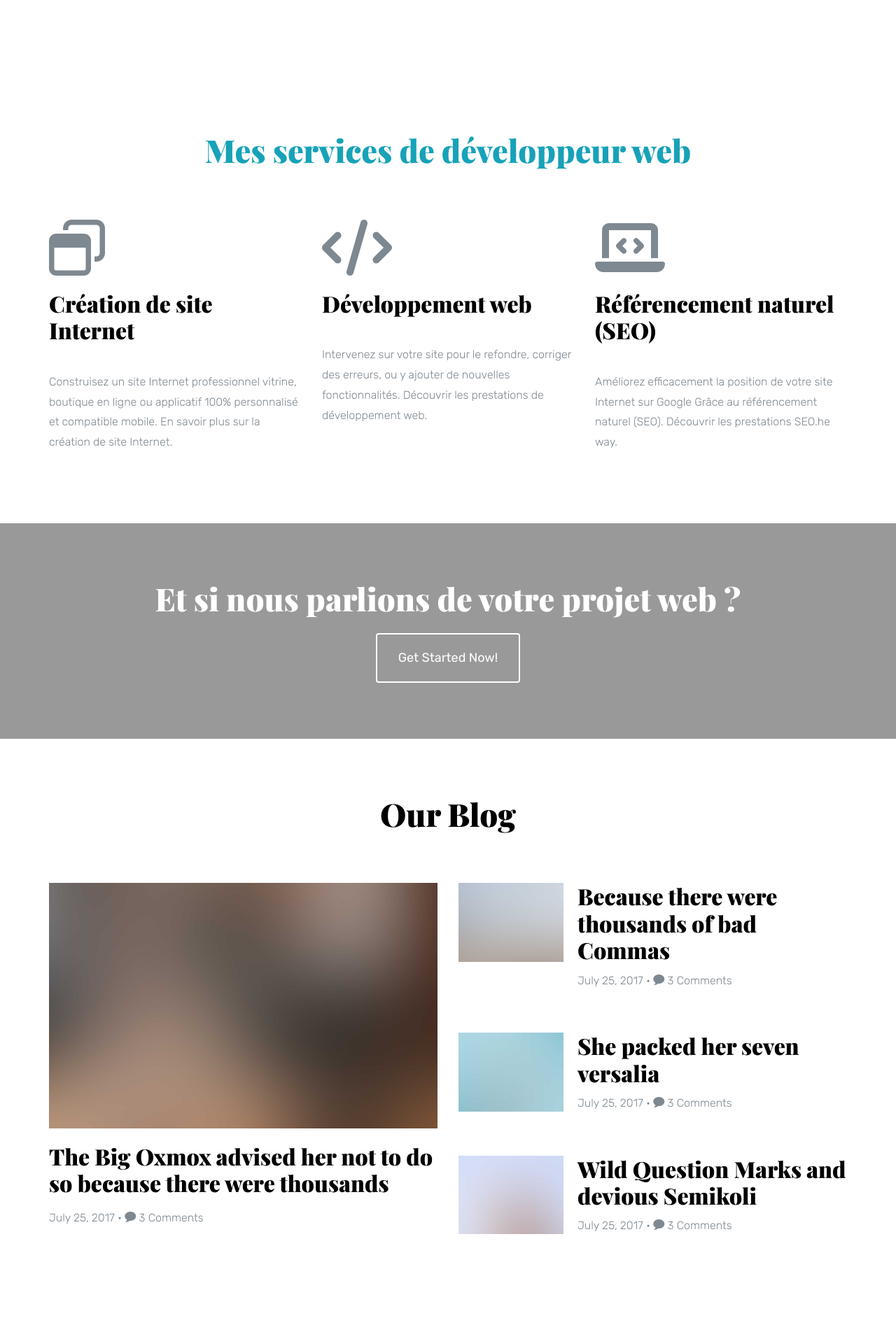
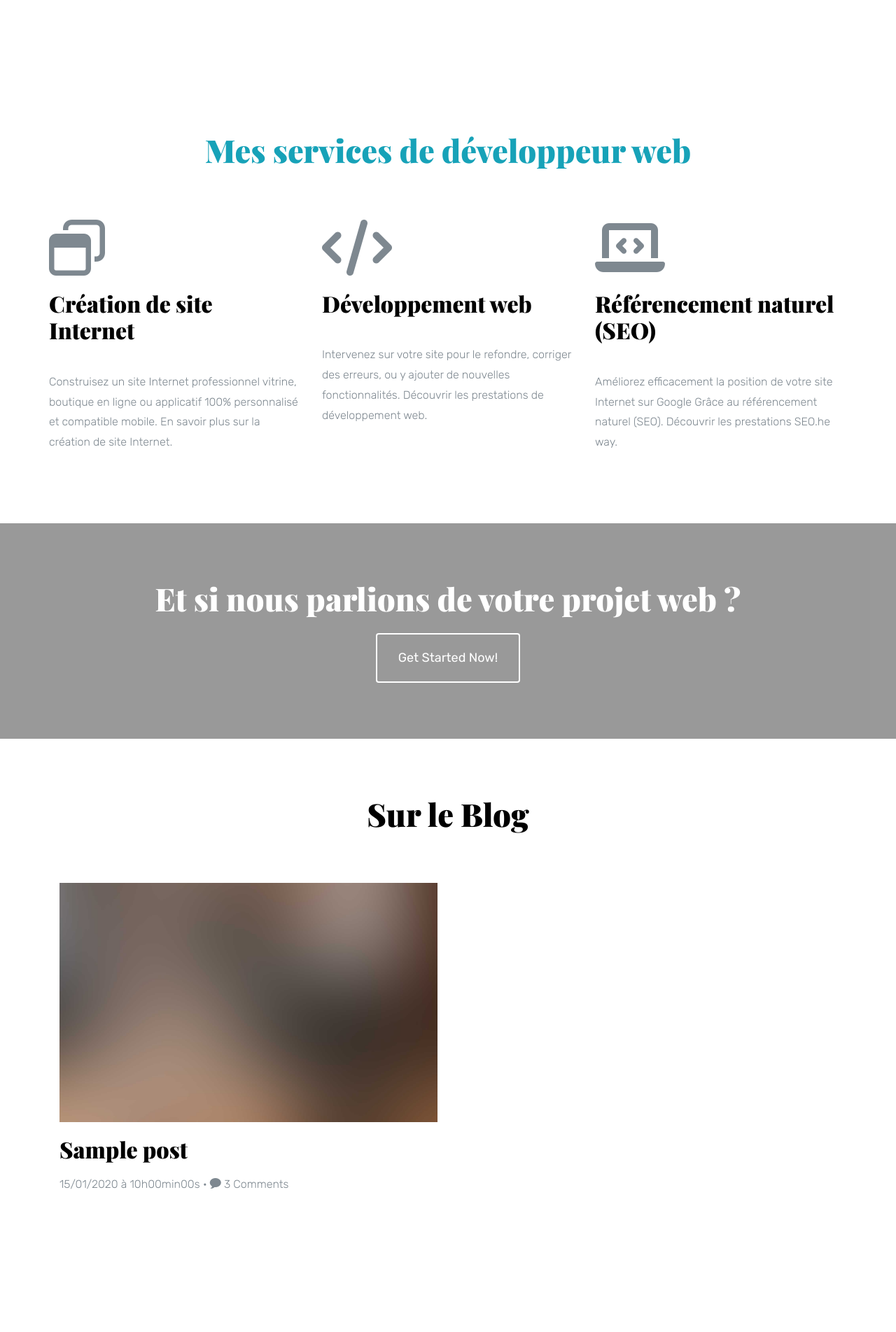
Before and after one commit to deswelle-j/Php-blog-Framework, a PHP site: page / in a window 1280 px wide. Shown: the part 1136-3040 px from the top of the page at 70% size. Run offline with PHP 8.4, Linux system fonts and the light colour scheme; tables that the repository leaves empty or names only in its code hold one stand-in row (values such as "Sample post"); a stand-in replaces the project's code that opens the database connection; some libraries are stand-ins or nearby versions; some web fonts are replaced.

Commit message:
28 add last posts display on homepage

```diff
--- a/src/blog/controller/frontend.php
+++ b/src/blog/controller/frontend.php
@@ -11,8 +11,9 @@ class Frontend
 {
     public function home($twig)
     {
-
-        echo $twig->render('home.html.twig');
+        $postManager = new PostManager();
+        $posts = $postManager->lastPosts();
+        echo $twig->render('home.html.twig', ['posts' => $posts]);
     }
 
     public function listPosts($twig)
--- a/src/blog/model/PostManager.php
+++ b/src/blog/model/PostManager.php
@@ -6,6 +6,33 @@ use Framework\Blog\Model\Post;
 
 class PostManager extends Manager
 {
+    public function lastPosts()
+    {
+        $db = $this->dbConnect();
+        $req = $db->query(
+            'SELECT id, title, content,
+            DATE_FORMAT(creation_date, \'%d/%m/%Y à %Hh%imin%ss\') AS creation_date_fr
+            FROM posts
+            ORDER BY creation_date
+            DESC
+            LIMIT 0, 4'
+        );
+        $req->execute();
+        $postsReq = $req->fetchAll();
+        $postAll = [];
+        foreach ($postsReq as $reqPost) {
+            $post  = new Post(
+                $reqPost['id'],
+                $reqPost['title'],
+                $reqPost['content'],
+                $reqPost['creation_date_fr']
+            );
+            array_push($postAll, $post);
+        }
+        $req->closeCursor();
+        return $postAll;
+    }
+
     public function getPosts()
     {
         $db = $this->dbConnect();
--- a/src/blog/view/frontend/base.html.twig
+++ b/src/blog/view/frontend/base.html.twig
@@ -63,7 +63,7 @@
     <div class="container">
       <div class="row">
         <div class="col-md-7 probootstrap-intro-text">
-          <h1 class="probootstrap-animate" style="color: #76C1CC;" data-animate-effect="fadeIn">La création de votre site web
+          <h1 class="probootstrap-animate"  data-animate-effect="fadeIn">La création de votre site web
 dans les règles de l'art.</h1>
         </div>
       </div>
--- a/src/blog/view/frontend/home.html.twig
+++ b/src/blog/view/frontend/home.html.twig
@@ -74,47 +74,41 @@
       <div class="container">
         <div class="row">
           <div class="col-md-12 text-center mb50">
-            <h2 class="mt0">Our Blog</h2>
+            <h2 class="mt0">Sur le Blog</h2>
           </div>
         </div>
-        <div class="row">
-          <div class="col-md-6">
-            <p><img src="img/hero_bg_1.jpg" alt="Free Bootstrap Template by uicookies.com" class="img-responsive"></p>
-            <h3 class="mt0"><a href="#" class="hover-reverse">The Big Oxmox advised her not to do so because there were thousands</a></h3>
-            <p class="text-mute mb40">July 25, 2017 &bull; <i class="icon-bubble"></i> 3 Comments</p>
-          </div>
-          <div class="col-md-6">
-            <ul class="probootstrap-blog-list">
+        {% for post in posts %}
+          {% if loop.index == 1 %}
+            <div class="col-md-6">
+              <p><img src="img/hero_bg_1.jpg" alt="Free Bootstrap Template by uicookies.com" class="img-responsive"></p>
+              <h3 class="mt0">
+                <a href="index.php?action=post&amp;id={{post.id}}" class="hover-reverse">{{post.title }}</a>
+              </h3>
+              <p class="text-mute mb40">{{post.dateCreation}} &bull; <i class="icon-bubble"></i> 3 Comments</p>
+            </div>
+            <div class="col-md-6">
+              <ul class="probootstrap-blog-list">
+          {% else %}
               <li>
-                <a href="#">
+                <a href="index.php?action=post&amp;id={{post.id}}">
                   <figure class="probootstrap-image"><img src="img/img_1.jpg" alt="Free Bootstrap Template by uicookies.com" class="img-responsive"></figure>
                   <div class="probootstrap-text">
-                    <h3 class="mt0 mb10">Because there were thousands of bad Commas</h3>
-                    <p class="text-mute mb20">July 25, 2017 &bull; <i class="icon-bubble"></i> 3 Comments</p>
+                    <h3 class="mt0 mb10">
+                      <a href="index.php?action=post&amp;id={{post.id}}" class="hover-reverse">
+                            {{post.title }}
+                      </a>
+                    </h3>
+                    <p class="text-mute mb20">{{post.dateCreation}} &bull; <i class="icon-bubble"></i> 3 Comments</p>
                   </div>
                 </a>
               </li>
-              <li>
-                <a href="#">
-                  <figure class="probootstrap-image"><img src="img/img_2.jpg" alt="Free Bootstrap Template by uicookies.com" class="img-responsive"></figure>
-                  <div class="probootstrap-text">
-                    <h3 class="mt0 mb10">She packed her seven versalia</h3>
-                    <p class="text-mute mb20">July 25, 2017 &bull; <i class="icon-bubble"></i> 3 Comments</p>
-                  </div>
-                </a>
-              </li>
-              <li>
-                <a href="#">
-                  <figure class="probootstrap-image"><img src="img/img_3.jpg" alt="Free Bootstrap Template by uicookies.com" class="img-responsive"></figure>
-                  <div class="probootstrap-text">
-                    <h3 class="mt0 mb10">Wild Question Marks and devious Semikoli</h3>
-                    <p class="text-mute mb20">July 25, 2017 &bull; <i class="icon-bubble"></i> 3 Comments</p>
-                  </div>
-                </a>
-              </li>
+          {% endif %}
+
+          {% if loop.last %}
             </ul>
           </div>
-        </div>
+          {% endif %}
+        {% endfor %}
       </div>
     </section>
     <section id="contact-section" class="probootstrap-section">
```
